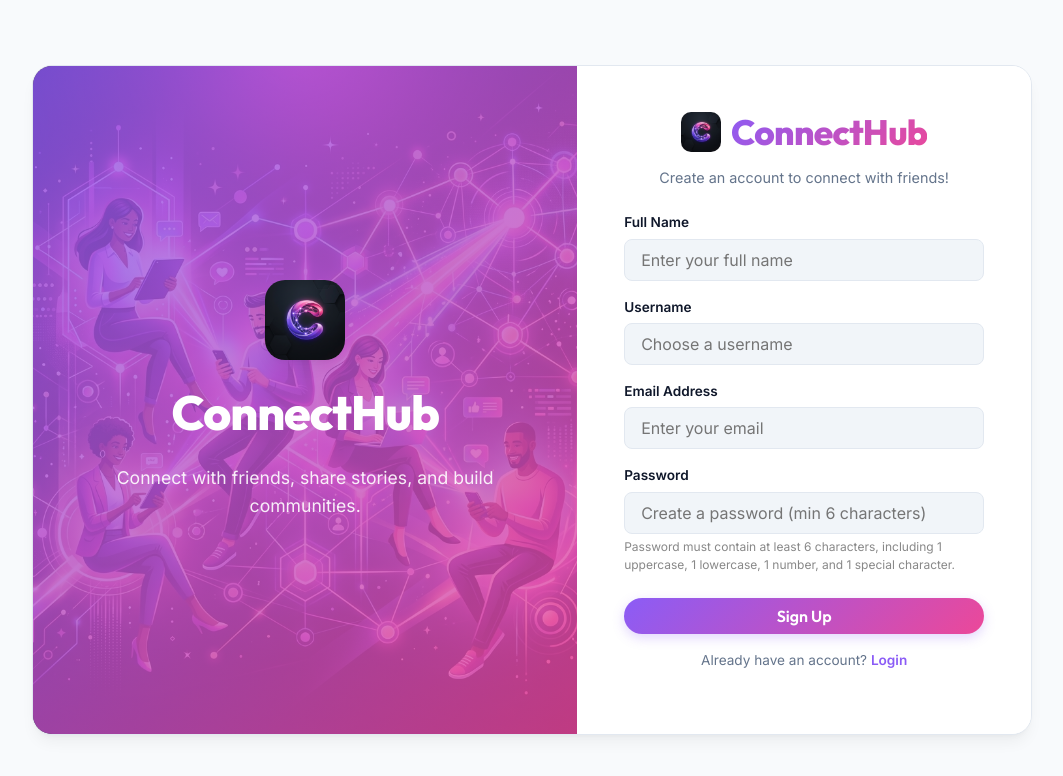
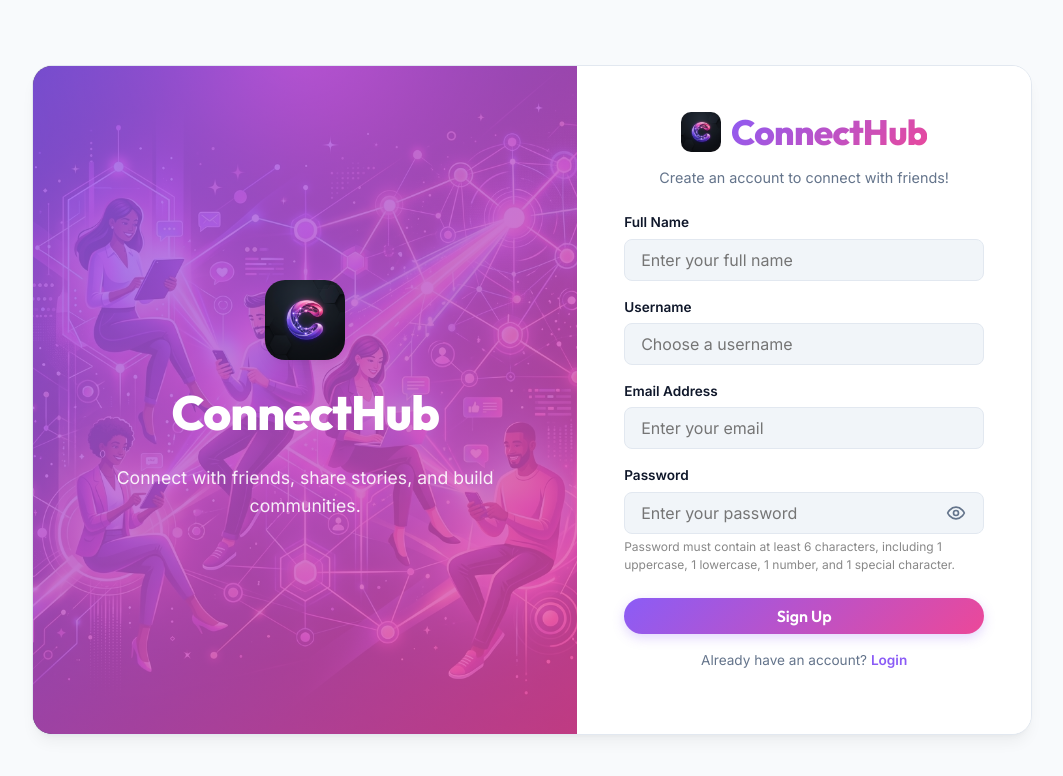
Before and after one commit to Shaheer884/Social_Media_Platform_Frontend, a React (Vite) app: page /register in a window 1280 px wide. Shown: the top 776 px of the page, without its empty margins (108-1171 px from the left). Built offline with nearby package versions, Linux system fonts and the light colour scheme; no server answers; the HTML template or start-up script is replaced by a standard one.

Commit message:
update password

```diff
--- a/src/pages/Login/Login.jsx
+++ b/src/pages/Login/Login.jsx
@@ -10,6 +10,7 @@
 
   const [emailOrUsername, setEmailOrUsername] = useState('');
   const [password, setPassword] = useState('');
+  const [showPassword, setShowPassword] = useState(false);
   const [loading, setLoading] = useState(false);
   const [error, setError] = useState('');
   const [captchaText, setCaptchaText] = useState('');
@@ -109,8 +110,9 @@
 
                 <div className="form-group">
                   <label htmlFor="password" className="form-label">Password</label>
+                  <div className="password-input-wrapper">
                     <input
-                    type="password"
+                      type={showPassword ? 'text' : 'password'}
                       id="password"
                       className="form-input"
                       placeholder="Enter your password"
@@ -118,6 +120,27 @@
                       onChange={(e) => setPassword(e.target.value)}
                       required
                     />
+                    <button
+                      type="button"
+                      className="password-toggle-btn"
+                      onClick={() => setShowPassword(!showPassword)}
+                      title={showPassword ? 'Hide password' : 'Show password'}
+                    >
+                      {showPassword ? (
+                        <svg xmlns="http://www.w3.org/2000/svg" width="20" height="20" viewBox="0 0 24 24" fill="none" stroke="currentColor" strokeWidth="2" strokeLinecap="round" strokeLinejoin="round">
+                          <line x1="2" y1="2" x2="22" y2="22" />
+                          <path d="M10.73 5.08A10.43 10.43 0 0 1 12 5c7 0 10 7 10 7a13.16 13.16 0 0 1-1.67 2.68" />
+                          <path d="M6.61 6.61A13.52 13.52 0 0 0 2 12s3 7 10 7a9.74 9.74 0 0 0 5.39-1.61" />
+                          <path d="M9.88 9.88a3 3 0 1 0 4.24 4.24" />
+                        </svg>
+                      ) : (
+                        <svg xmlns="http://www.w3.org/2000/svg" width="20" height="20" viewBox="0 0 24 24" fill="none" stroke="currentColor" strokeWidth="2" strokeLinecap="round" strokeLinejoin="round">
+                          <path d="M2 12s3-7 10-7 10 7 10 7-3 7-10 7-10-7-10-7z" />
+                          <circle cx="12" cy="12" r="3" />
+                        </svg>
+                      )}
+                    </button>
+                  </div>
                 </div>
 
                 <div className="form-group" style={{ marginBottom: '16px' }}>
--- a/src/pages/Register/Register.jsx
+++ b/src/pages/Register/Register.jsx
@@ -12,6 +12,7 @@
   const [username, setUsername] = useState('');
   const [email, setEmail] = useState('');
   const [password, setPassword] = useState('');
+  const [showPassword, setShowPassword] = useState(false);
   const [loading, setLoading] = useState(false);
   const [error, setError] = useState('');
 
@@ -144,16 +145,37 @@
 
                 <div className="form-group">
                   <label htmlFor="password" className="form-label">Password</label>
+                  <div className="password-input-wrapper">
                     <input
-                    type="password"
+                      type={showPassword ? 'text' : 'password'}
                       id="password"
                       className="form-input"
-                    placeholder="Create a password (min 6 characters)"
+                      placeholder="Enter your password"
                       value={password}
                       onChange={(e) => setPassword(e.target.value)}
                       required
-                    minLength={6}
                     />
+                    <button
+                      type="button"
+                      className="password-toggle-btn"
+                      onClick={() => setShowPassword(!showPassword)}
+                      title={showPassword ? 'Hide password' : 'Show password'}
+                    >
+                      {showPassword ? (
+                        <svg xmlns="http://www.w3.org/2000/svg" width="20" height="20" viewBox="0 0 24 24" fill="none" stroke="currentColor" strokeWidth="2" strokeLinecap="round" strokeLinejoin="round">
+                          <line x1="2" y1="2" x2="22" y2="22" />
+                          <path d="M10.73 5.08A10.43 10.43 0 0 1 12 5c7 0 10 7 10 7a13.16 13.16 0 0 1-1.67 2.68" />
+                          <path d="M6.61 6.61A13.52 13.52 0 0 0 2 12s3 7 10 7a9.74 9.74 0 0 0 5.39-1.61" />
+                          <path d="M9.88 9.88a3 3 0 1 0 4.24 4.24" />
+                        </svg>
+                      ) : (
+                        <svg xmlns="http://www.w3.org/2000/svg" width="20" height="20" viewBox="0 0 24 24" fill="none" stroke="currentColor" strokeWidth="2" strokeLinecap="round" strokeLinejoin="round">
+                          <path d="M2 12s3-7 10-7 10 7 10 7-3 7-10 7-10-7-10-7z" />
+                          <circle cx="12" cy="12" r="3" />
+                        </svg>
+                      )}
+                    </button>
+                  </div>
                   <small style={{ display: 'block', marginTop: '4px', fontSize: '0.75rem', color: '#888' }}>
                     Password must contain at least 6 characters, including 1 uppercase, 1 lowercase, 1 number, and 1 special character.
                   </small>
--- a/src/styles/styles.css
+++ b/src/styles/styles.css
@@ -1110,6 +1110,42 @@
   min-height: 80px;
 }
 
+/* Password Visibility Toggle Styles */
+.password-input-wrapper {
+  position: relative;
+  display: flex;
+  align-items: center;
+  width: 100%;
+}
+
+.password-input-wrapper .form-input {
+  padding-right: 44px; /* Ensure input text doesn't overlap the eye icon */
+}
+
+.password-toggle-btn {
+  position: absolute;
+  right: 12px;
+  background: none;
+  border: none;
+  color: var(--text-muted);
+  cursor: pointer;
+  display: flex;
+  align-items: center;
+  justify-content: center;
+  padding: 6px;
+  font-size: 1.1rem;
+  transition: color 0.2s ease, transform 0.1s ease;
+  user-select: none;
+}
+
+.password-toggle-btn:hover {
+  color: var(--text-main);
+}
+
+.password-toggle-btn:active {
+  transform: scale(0.95);
+}
+
 /* Auth Pages Styling */
 .auth-page {
   display: flex;
```
Lines whose indentation alone changed are shown as unchanged.
